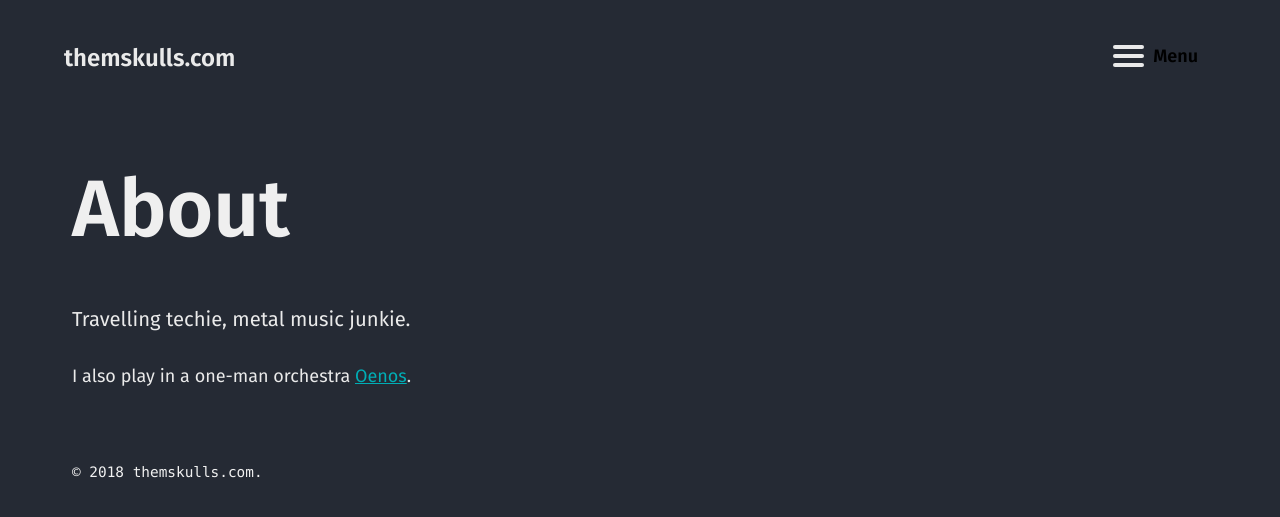
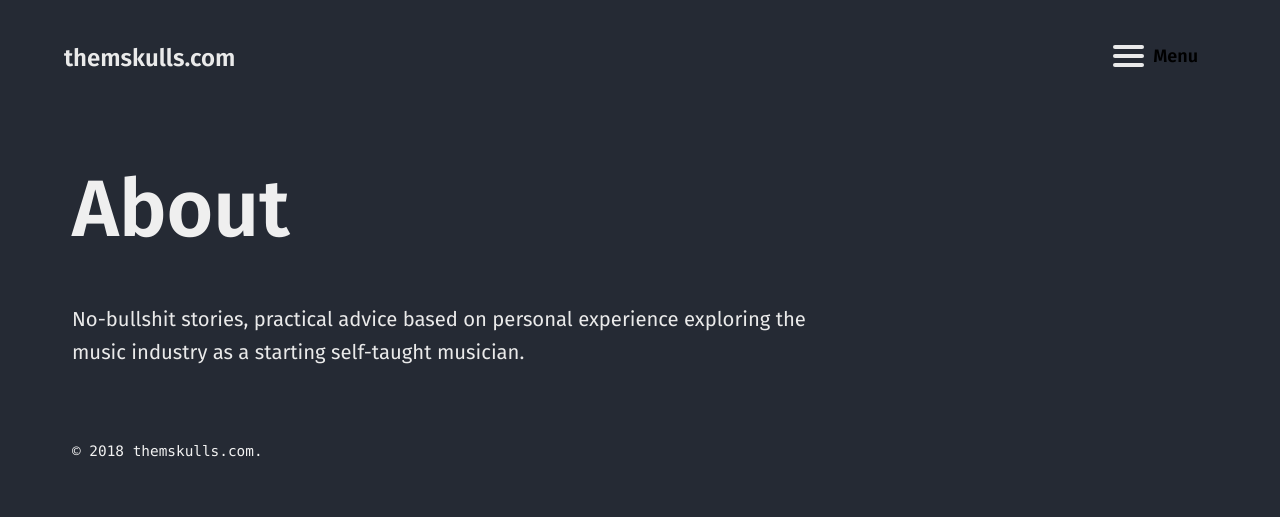
Before and after one commit to themskulls/themskulls.github.io, a Jekyll site: the page built from about.md, in a window 1280 px wide. Shown: the top 517 px of the page. Built offline with Jekyll 4.4.1, drawn with Linux system fonts in a browser that asks for light colours.

Commit message:
De-assosiate Oenos from this blog. This is not a marketing blog.

```diff
--- a/about.md
+++ b/about.md
@@ -4,7 +4,4 @@ title: About
 permalink: /about/
 ---
 
-Travelling techie, metal music junkie.
-
-I also play in a one-man orchestra
-[Oenos](https://oenos.bandcamp.com).
+No-bullshit stories, practical advice based on personal experience exploring the music industry as a starting self-taught musician.
```
